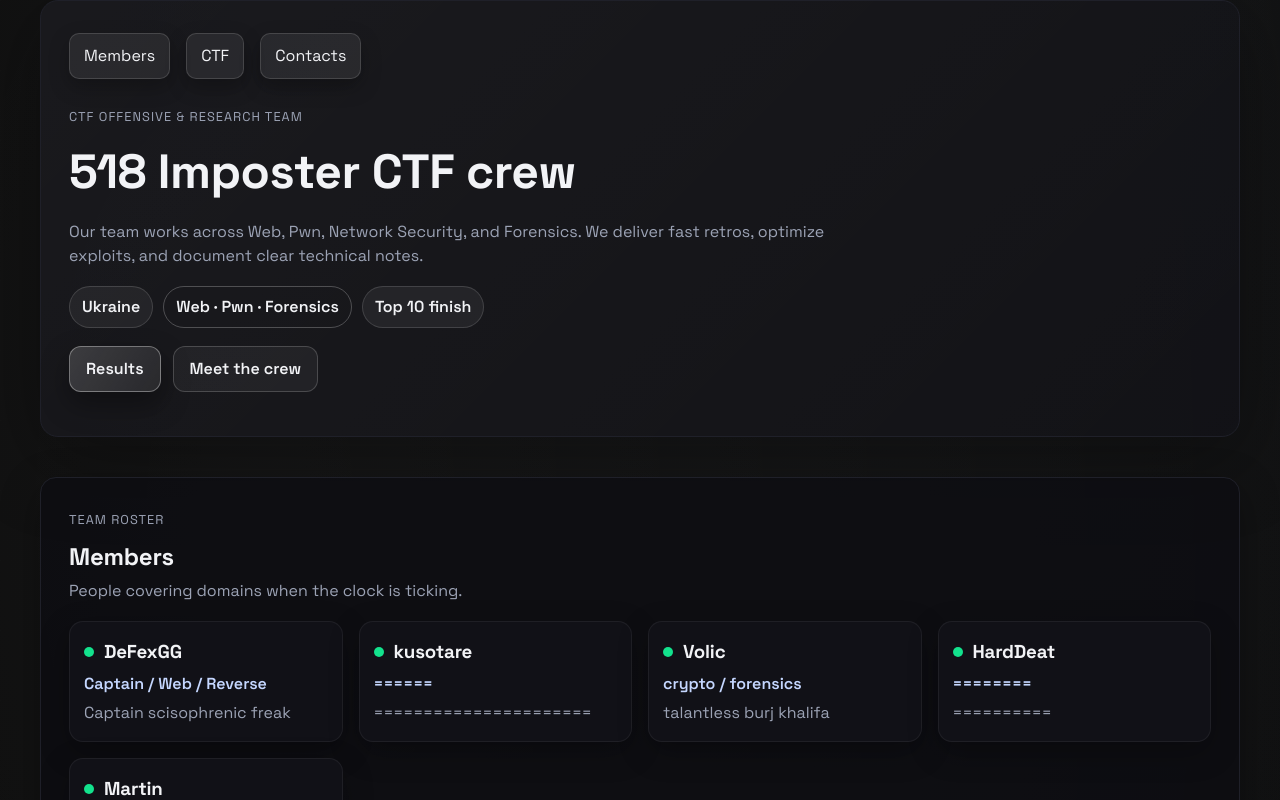
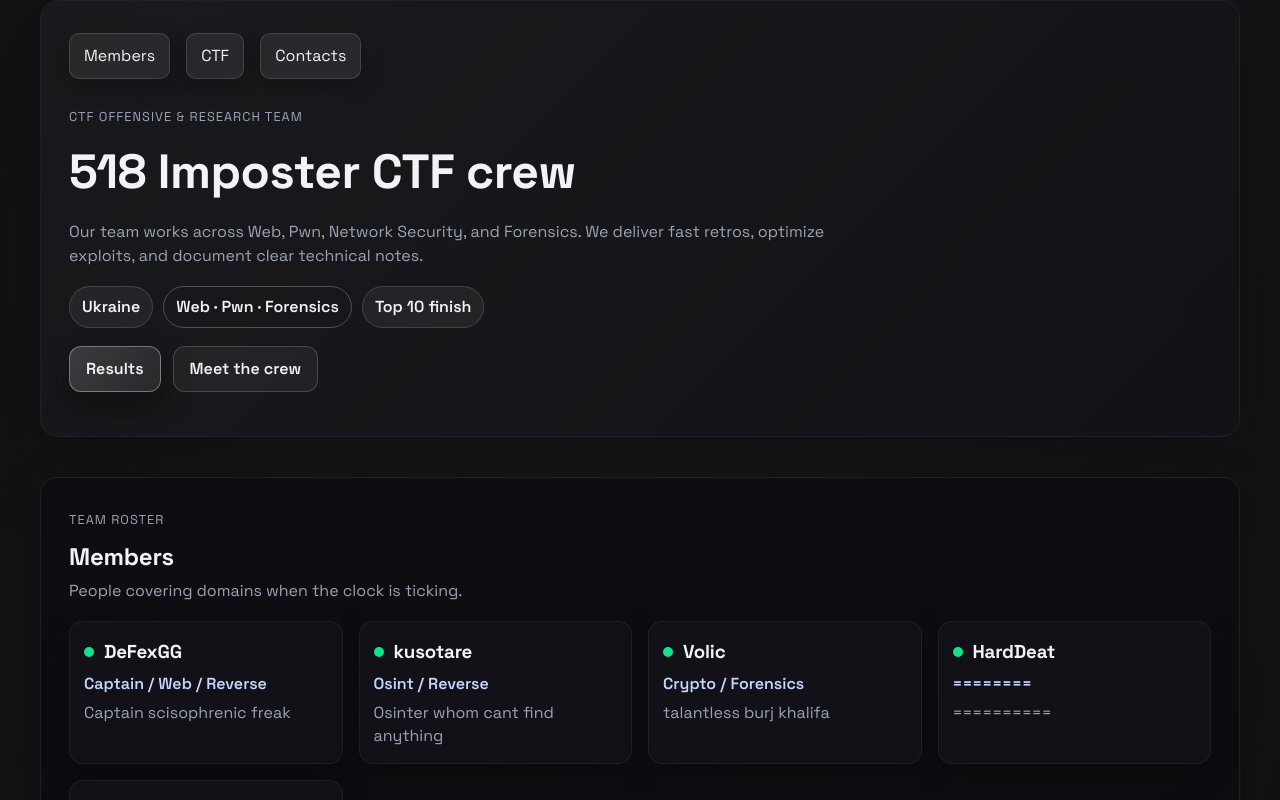
Before and after one commit to DeFexNN/ctf-site, a React (Vite) app: page / in a window 1280 px wide. Shown: the top 800 px of the page. Built offline with nearby package versions, Linux system fonts and the light colour scheme.

Commit message:
updated members roles and abouts

```diff
--- a/src/data/members.js
+++ b/src/data/members.js
@@ -6,12 +6,12 @@ export const members = [
     },
     {
         nick: "kusotare",
-        role: "======",
-        about: "======================",
+        role: "Osint / Reverse",
+        about: "Osinter whom cant find anything",
     },
     {
         nick: "Volic",
-        role: "crypto / forensics",
+        role: "Crypto / Forensics",
         about: "talantless burj khalifa",
     },
     {
```
